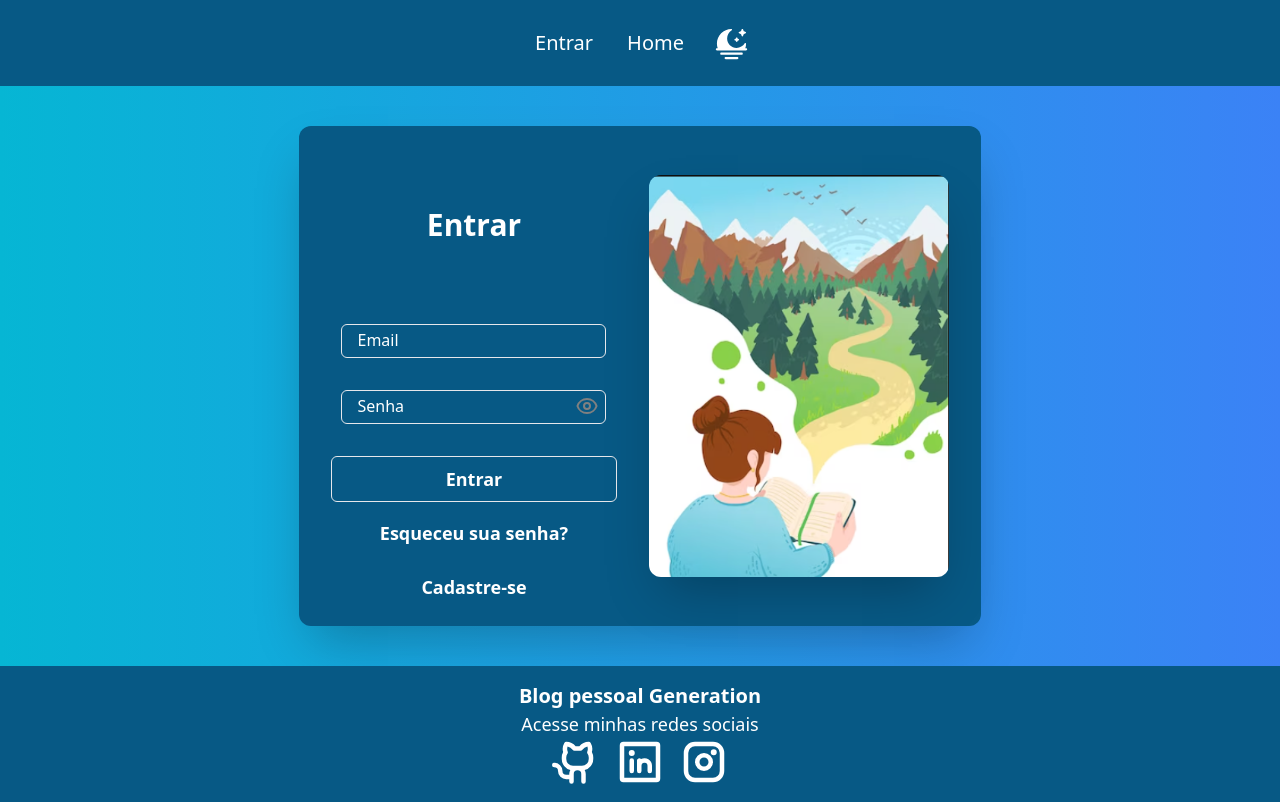
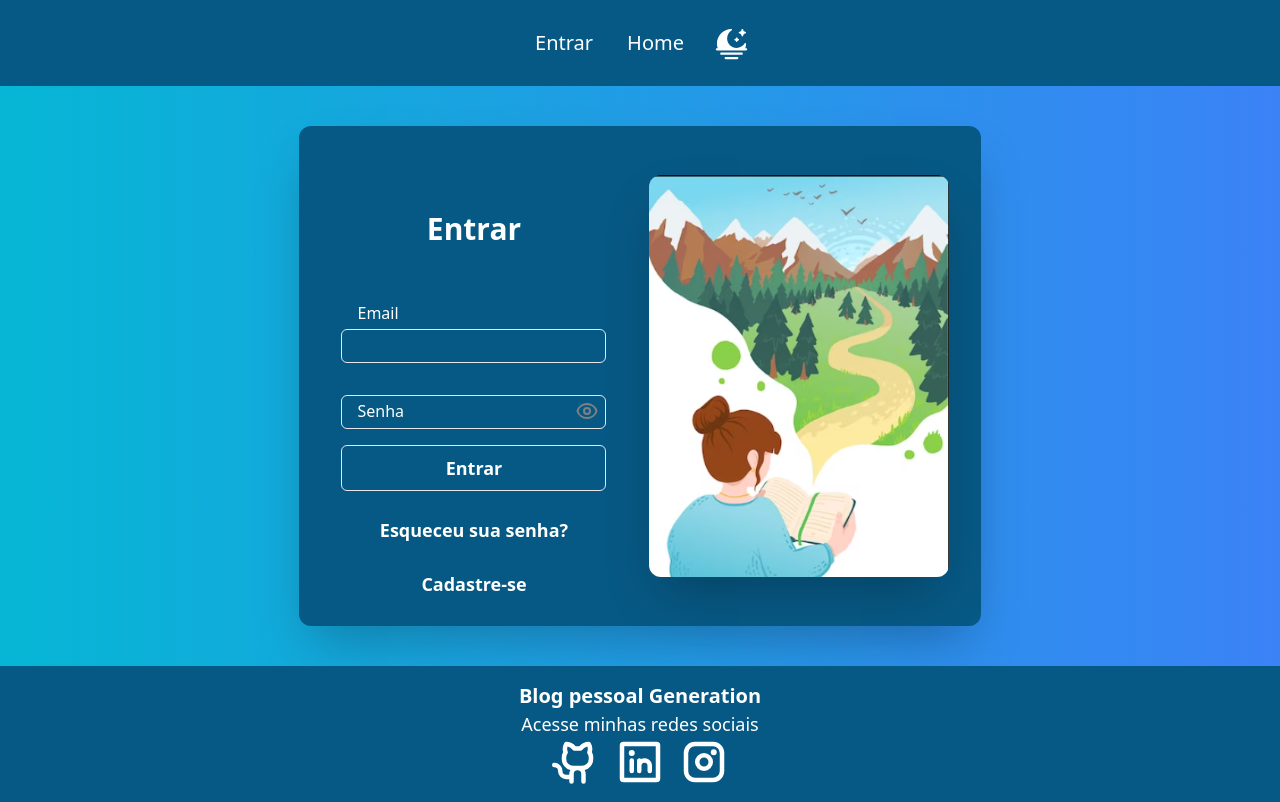
Before and after one commit to Elias-Moura/front-end-blog-pessoal, a React (Vite) app in the folder blog-pessoal/: page /login in a window 1280 px wide. Built offline with nearby package versions, Linux system fonts and the light colour scheme.

Commit message:
Página de login

```diff
--- a/blog-pessoal/src/pages/login/Login.tsx
+++ b/blog-pessoal/src/pages/login/Login.tsx
@@ -1,15 +1,36 @@
-import { useEffect, useState } from "react";
-import { useNavigate, Link } from "react-router-dom";
+import { ChangeEvent, useState } from "react";
+import { Link, useNavigate } from "react-router-dom";
 import hiddenPass from "./assets/eye-svgrepo-com.svg";
 import showPass from "./assets/eye-password-hide-svgrepo-com.svg";
 import asideImg from "./assets/aside.png";
+import { useAuth } from "../../contexts/AuthProvider/useAuth";
 
 function Login() {
   const [seePass, setSeePass] = useState(false);
+  const [user, setUser] = useState({email: '', password:''})
+
+  const auth = useAuth();
+  const navigate = useNavigate();
+
+  function refreshState(e:ChangeEvent<HTMLInputElement>){
+    setUser({...user, [e.target.name]: e.target.value})
+  }
 
   const handleSeePass = () => {
     setSeePass(!seePass);
   };
+
+  async function handleSubmit(e: React.FormEvent<HTMLFormElement>) {
+    e.preventDefault();
+    try {
+      await auth.authenticate(user.email, user.password)
+      navigate('/posts')
+
+    } catch (error) {
+      alert('Invalid email or password.')
+    }
+
+  }
 
   return (
     <div
@@ -22,7 +43,7 @@ function Login() {
     >
       <div className="flex flex-col items-center justify-center min-h-[500px]">
         <h2 className="text-3xl flex items-center font-bold h-[40%]">Entrar</h2>
-        <form className="">
+        <form onSubmit={(e) => {handleSubmit(e)}} className="">
           <div className="relative flex flex-col">
             <input
               required
@@ -34,7 +55,8 @@ function Login() {
                 focus:bg-none
                 focus:outline-none
                 "
-              placeholder="email"
+              value={user.email}
+              onChange={(e: ChangeEvent<HTMLInputElement>) =>{refreshState(e)}}
             />
             <label
               htmlFor="email"
@@ -61,6 +83,8 @@ function Login() {
                 border rounded-md
                 focus:outline-none
                 p-1 px-4 mb-4"
+              value={user.password}
+              onChange={(e: ChangeEvent<HTMLInputElement>) =>{refreshState(e)}}
             />
             <label
               htmlFor="password"
@@ -92,18 +116,20 @@ function Login() {
               />
             </label>
           </div>
-        </form>
+          <button
+            type="submit"
 
-        <div className="flex flex-col pt-4 justify-arround gap-2">
-          <Link
-            to={"/login"}
             className="text-lg w-full text-center font-bold p-2
             border rounded-md duration-500 hover:shadow-2xl
             hover:shadow-blue-400 hover:border hover:bg-blue-100 hover:text-black
             rounded-md text-lg text-white text-blue-800 py-2 px-12"
           >
             Entrar
-          </Link>
+          </button>
+        </form>
+
+        <div className="flex flex-col pt-4 justify-arround gap-2">
+
           <Link
             to={"/recover-password"}
             className="text-lg w-full text-center font-bold p-2 border border-transparent rounded-md duration-500 hover:shadow-2xl hover:shadow-blue-400 hover:border hover:bg-blue-100 hover:text-black
```
